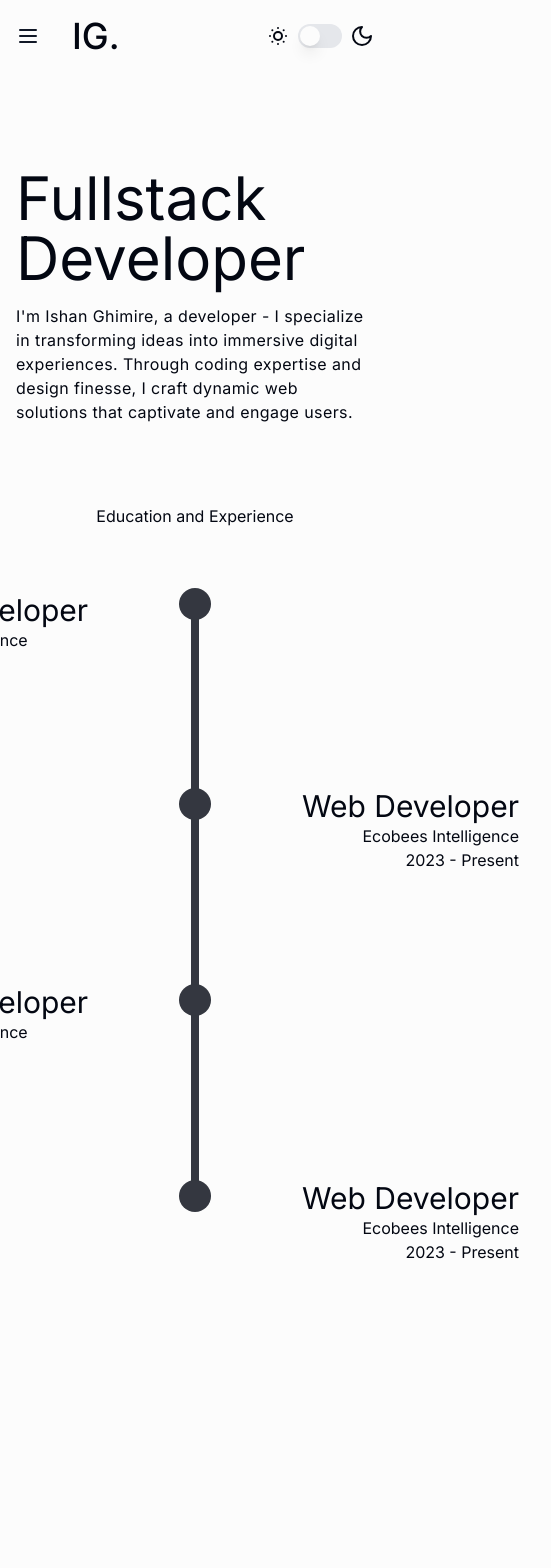
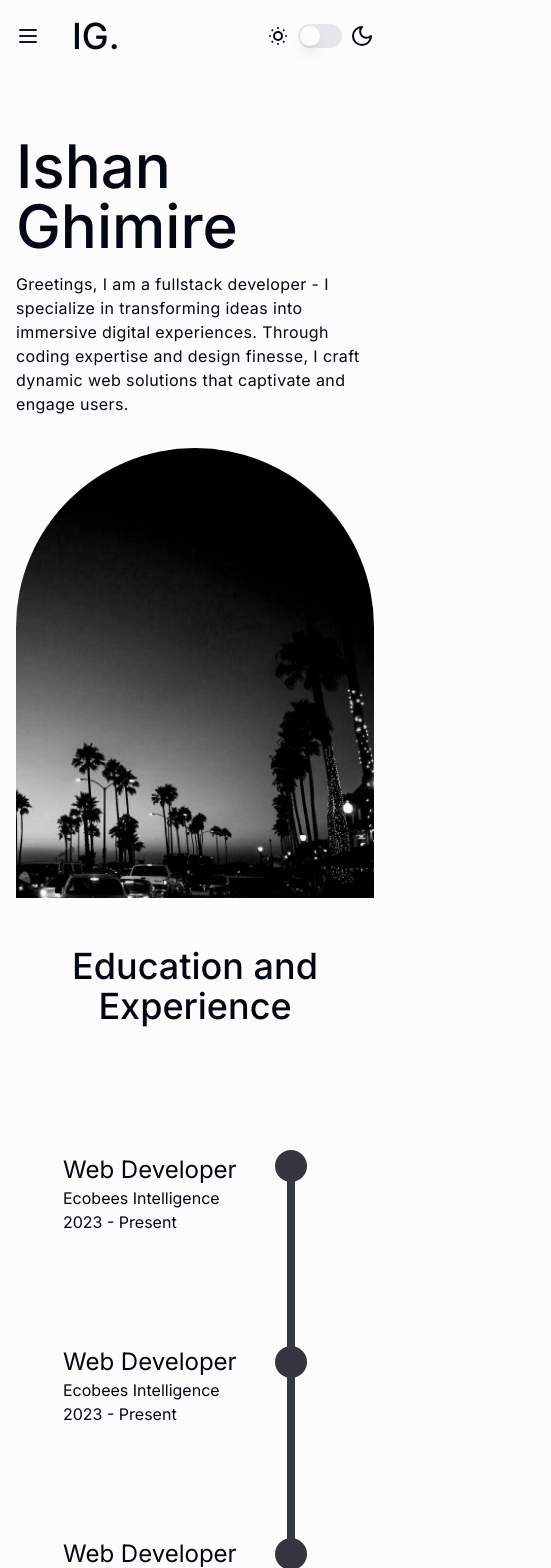
Before and after one commit to ishanghimire11/ishanghimire, a Next.js app: page / in a window 390 px wide. Shown: the top 1568 px of the page, 551 px wide, since content can reach past the window. Before the commit the page ends 1392 px from the top, so only its background shows below. Built offline with nearby package versions, Linux system fonts and the light colour scheme.

Commit message:
feat: responsive timeline

```diff
--- a/src/app/layout.tsx
+++ b/src/app/layout.tsx
@@ -18,7 +18,7 @@ export default function RootLayout({
 }>) {
   return (
     <html lang="en">
-      <body className={inter.className}>
+      <body className={`max-w-[1920px] mx-auto ${inter.className}`}>
         <ThemeProvider
           attribute="class"
           defaultTheme="light"
--- a/src/components/Hero.tsx
+++ b/src/components/Hero.tsx
@@ -1,18 +1,31 @@
 import React from "react";
+import Image from "next/image";
+
+import HeroImage from "@/assets/hero.webp";
 
 const Hero = () => {
   return (
-    <section className="py-20 md:py-32 2xl:py-40">
-      <div className="max-w-[80em]">
-        <h1 className="text-6xl sm:text-7xl md:text-8xl pb-4 sm:pb-6 lg:pb-12 lg:text-9xl 2xl:text-[10rem] max-w-[50rem]">
-          Fullstack Developer
-        </h1>
-        <p className="max-w-[700px] text-md sm:text-lg md:text-xl lg:text-2xl tracking-wide">
-          I'm Ishan Ghimire, a developer - I specialize in transforming ideas
-          into immersive digital experiences. Through coding expertise and
-          design finesse, I craft dynamic web solutions that captivate and
-          engage users.
-        </p>
+    <section className="py-12 md:py-32 2xl:pt-20 2xl:pb-80">
+      <div className="flex flex-col md:flex-row md:justify-between gap-x-24">
+        <div className="max-w-[80em] w-fit flex flex-col justify-center pb-8 md:pb-0">
+          <h1 className="text-6xl font-medium sm:text-7xl md:text-8xl pb-4 sm:pb-6 lg:pb-12 lg:text-9xl 2xl:text-[10rem] max-w-[50rem]">
+            {/* Fullstack Developer */}
+            Ishan Ghimire
+          </h1>
+          <p className="max-w-[700px] text-md sm:text-lg md:text-xl lg:text-2xl tracking-wide">
+            Greetings, I am a fullstack developer - I specialize in transforming
+            ideas into immersive digital experiences. Through coding expertise
+            and design finesse, I craft dynamic web solutions that captivate and
+            engage users.
+          </p>
+        </div>
+        <div>
+          <Image
+            src={HeroImage}
+            alt=""
+            className="h-[450px] md:max-h-[800px] rounded-t-full rounded-tr-full object-cover"
+          />
+        </div>
       </div>
     </section>
   );
--- a/src/components/Timeline.tsx
+++ b/src/components/Timeline.tsx
@@ -1,16 +1,41 @@
 import React from "react";
-import { contents } from "@/constants";
+import { timelineContents } from "@/constants";
 
 const Timeline = () => {
   return (
     <div className="flex flex-col items-center">
-      <h1 className="pb-16">Education and Experience</h1>
+      <h2 className="pb-32 text-4xl lg:text-5xl xl:text-6xl font-medium text-center">
+        Education and Experience
+      </h2>
       <TimelineContent />
+      <MobileTimeline />
     </div>
   );
 };
 
 export default Timeline;
+
+// const TimelineDotsandLines = ({
+//   isLast,
+//   isFirst,
+// }: {
+//   isLast?: boolean;
+//   isFirst?: boolean;
+// }) => {
+//   return (
+//     <div
+//       className={`bg-current w-2 flex flex-col items-center mx-8 opacity-80 ${
+//         isLast && "h-fit"
+//       }`}
+//     >
+//       <div
+//         className={`h-8 w-8 bg-current rounded-full ${isLast && "-mb-1"} ${
+//           isFirst && "-mt-1"
+//         }`}
+//       ></div>
+//     </div>
+//   );
+// };
 
 const TimelineDotsandLines = ({
   isLast,
@@ -36,8 +61,8 @@ const TimelineDotsandLines = ({
 
 export const TimelineContent = () => {
   return (
-    <div>
-      {contents.map((content, index) => {
+    <div className="hidden md:block">
+      {timelineContents.map((content, index) => {
         const { title, subtitle, date, isLast, isFirst } = content;
         const isEven = index % 2 === 0;
 
@@ -63,3 +88,27 @@ export const TimelineContent = () => {
     </div>
   );
 };
+
+export const MobileTimeline = () => {
+  return (
+    <div className="block md:hidden">
+      {timelineContents.map((content, index) => {
+        const { title, subtitle, date, isLast, isFirst } = content;
+        const isEven = index % 2 === 0;
+
+        return (
+          <div key={index} className={`flex content-start`}>
+            <div className={`w-48 sm:w-64 md:w-80 mb-28`}>
+              <h3 className="text-2xl">{title}</h3>
+              <p>{subtitle}</p>
+              <p>{date}</p>
+            </div>
+            {isFirst && <TimelineDotsandLines isFirst={true} />}
+            {!isFirst && !isLast && <TimelineDotsandLines />}
+            {isLast && <TimelineDotsandLines isLast={true} />}
+          </div>
+        );
+      })}
+    </div>
+  );
+};
--- a/src/constants.ts
+++ b/src/constants.ts
@@ -1,4 +1,4 @@
-export const contents = [
+export const timelineContents = [
   {
     title: "Web Developer",
     subtitle: "Ecobees Intelligence",
```
Also changed, not shown: src/assets/hero.webp (added).
